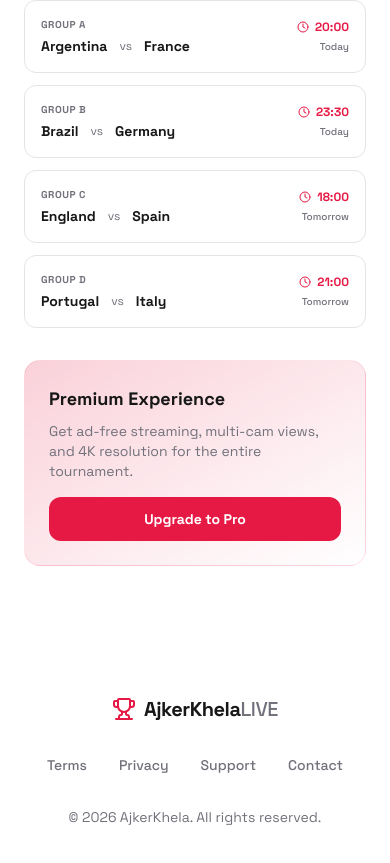
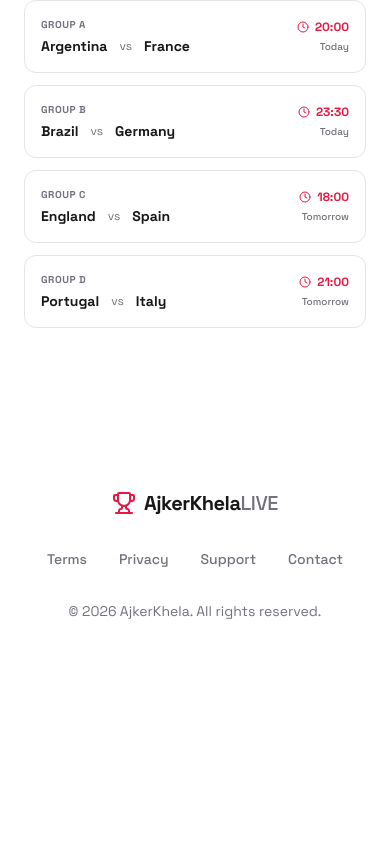
Before and after one commit to fifasite2-netizen/live-tv-, a Next.js app: page / in a window 390 px wide. Shown: the part 2123-2986 px from the top of the page. After the commit the page ends 2792 px from the top, so only its background shows below. Built offline with nearby package versions, Linux system fonts and the light colour scheme.

Commit message:
optimized the sections and make more responsive

```diff
--- a/src/app/page.js
+++ b/src/app/page.js
@@ -59,7 +59,7 @@ export default function Home() {
 
           <MatchSchedule />
 
-          <PremiumPromo className="hidden" />
+          <PremiumPromo />
         </motion.div>
       </div>
     </div>
--- a/src/components/HighlightsList.jsx
+++ b/src/components/HighlightsList.jsx
@@ -29,7 +29,7 @@ const HIGHLIGHTS = [
 
 const HighlightsList = () => {
   return (
-    <div className="space-y-4">
+    <div className="space-y-4 md:hidden lg:block ">
       <div className="flex items-center justify-between px-2">
         <h2 className="text-lg font-bold tracking-tight flex items-center gap-2">
           <Film size={20} className="text-[#E61944]" />
--- a/src/components/MatchSchedule.jsx
+++ b/src/components/MatchSchedule.jsx
@@ -37,7 +37,7 @@ const SCHEDULE = [
 
 const MatchSchedule = () => {
   return (
-    <div className="space-y-4">
+    <div className="space-y-4 md:hidden lg:block ">
       <div className="flex items-center justify-between px-2">
         <h2 className="text-lg font-bold tracking-tight flex items-center gap-2">
           <Calendar size={20} className="text-[#E61944]" />
--- a/src/components/PremiumPromo.jsx
+++ b/src/components/PremiumPromo.jsx
@@ -1,6 +1,7 @@
 const PremiumPromo = () => {
   return (
-    <div className="rounded-2xl bg-gradient-to-br from-[#E61944]/20 to-transparent p-6 border border-[#E61944]/10">
+    // For Temporarily Hiding Promo Use 'hidden' className
+    <div className=" hidden rounded-2xl bg-gradient-to-br from-[#E61944]/20 to-transparent p-6 border border-[#E61944]/10">
       <h4 className="font-bold text-lg mb-2">Premium Experience</h4>
       <p className="text-sm text-zinc-500 dark:text-zinc-400 mb-4">
         Get ad-free streaming, multi-cam views, and 4K resolution for the
```
Also changed, not shown: src/app/highlights/page.jsx (renamed from src/app/highlights/page.js), src/app/live/page.jsx (renamed from src/app/live/page.js), src/app/schedule/page.jsx (renamed from src/app/schedule/page.js).
